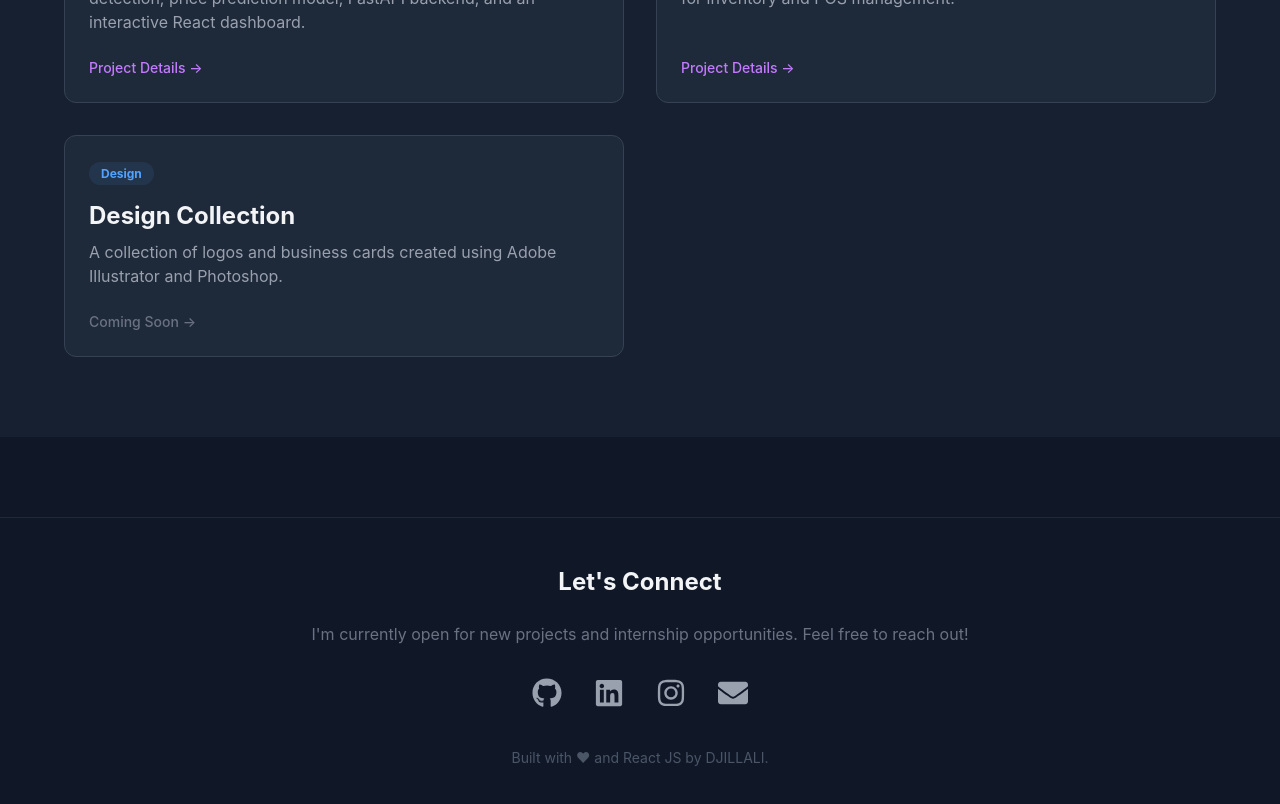
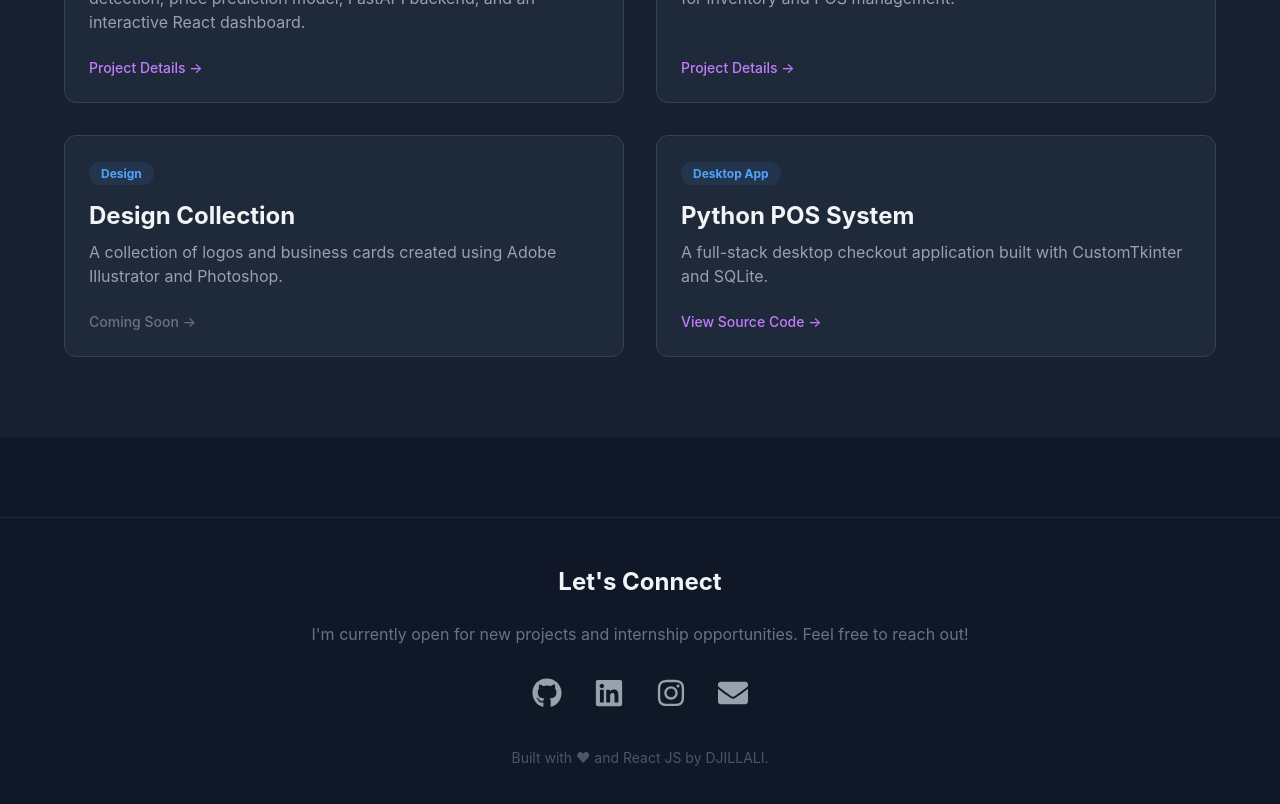
Before and after one commit to Djilali-77/portfolio, a React (Vite) app: page / in a window 1280 px wide. Shown: the part 2220-3024 px from the top of the page. Built offline with nearby package versions, Linux system fonts and the light colour scheme.

Commit message:
new project id 6

```diff
--- a/src/pages/Hero.jsx
+++ b/src/pages/Hero.jsx
@@ -43,6 +43,13 @@ const Hero = () => {
       title: "Design Collection",
       desc: "A collection of logos and business cards created using Adobe Illustrator and Photoshop.",
       cat: "Design"
+    },
+    {
+      id: 6,
+      title: "Python POS System",
+      desc: "A full-stack desktop checkout application built with CustomTkinter and SQLite.",
+      cat: "Desktop App",
+      githubLink: "https://github.com/Djilali-77/Caisse-POS-"
     },
   ];
 
```
